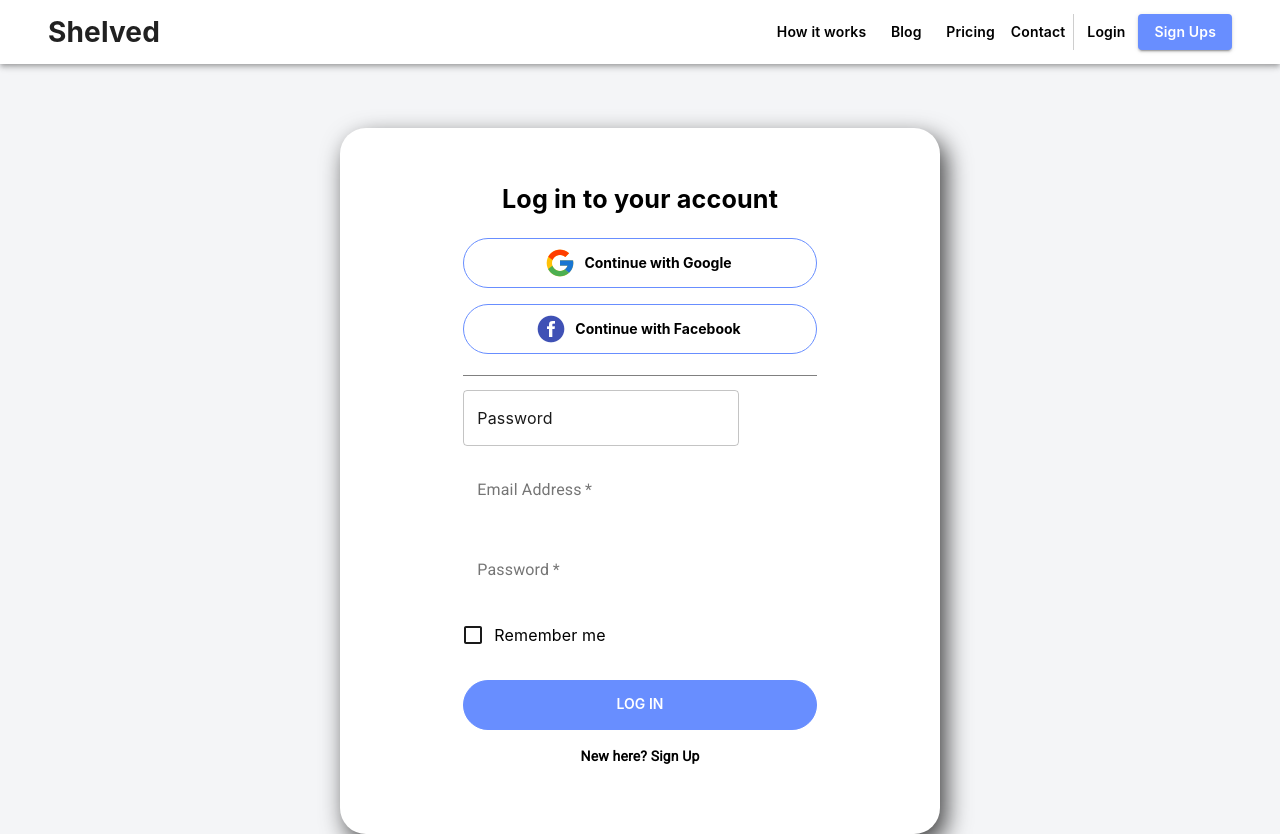
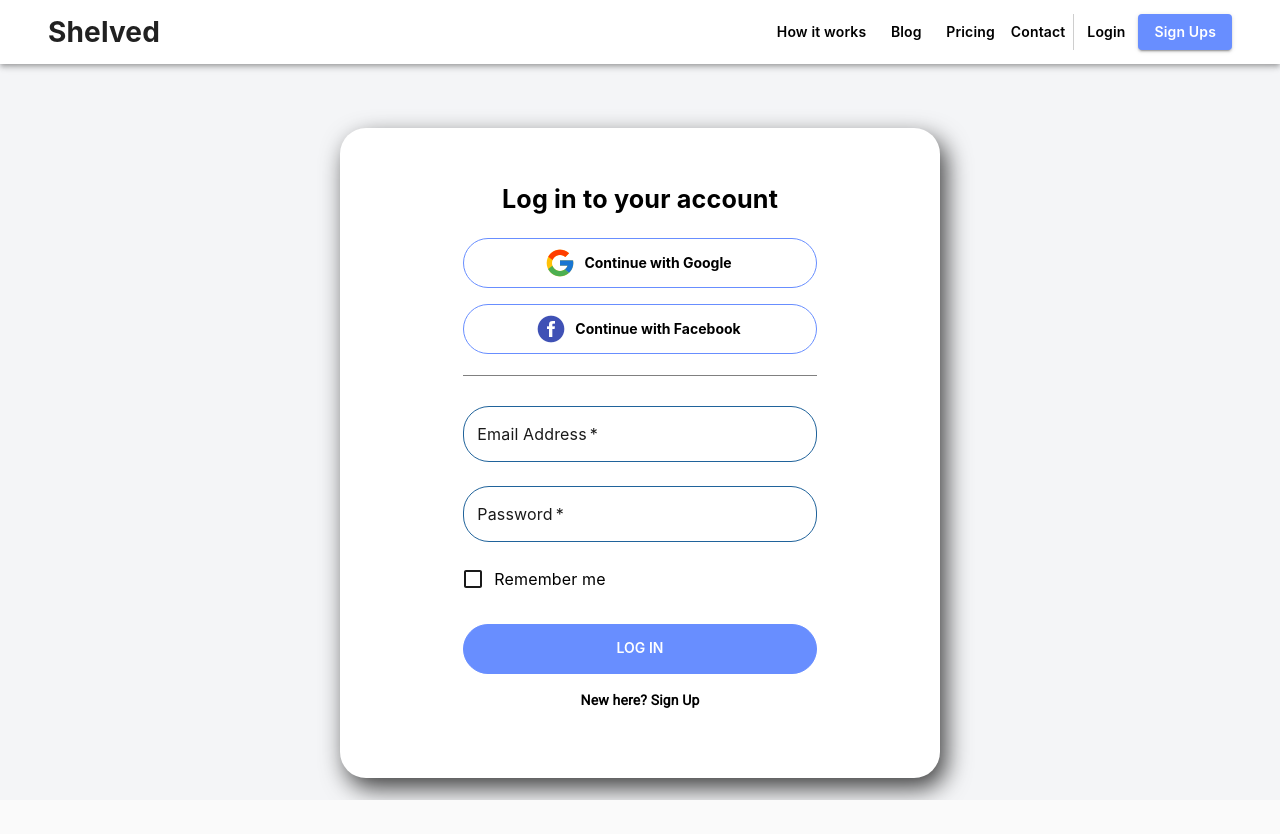
Before and after one commit to arju88nair/ReactTIL, a React app: page /login in a window 1280 px wide. After the commit the page ends 800 px from the top, so only its background shows below. Built offline with nearby package versions, Linux system fonts and the light colour scheme.

Commit message:
Input color fixed

```diff
--- a/src/views/LoginPage/LoginForm.jsx
+++ b/src/views/LoginPage/LoginForm.jsx
@@ -13,20 +13,19 @@ import Checkbox from "@material-ui/core/Checkbox";
 import Divider from "@material-ui/core/Divider";
 import {loginUser, userSelector, clearState} from '../../features/UserSlice';
 import {closeSpinner, openSpinner} from "../../features/MiscSlice";
+import {withStyles} from "@material-ui/core";
 
 const theme = createMuiTheme({
-    palette: {
-        primary: {
-            main: "#fff", //this overide blue color
-        },
-    },
+    // palette: {
+    //     primary: {
+    //         main: "#fff", //this overide blue color
+    //         light: "red", //overides light blue
+    //         dark: "green", //overides dark blue color
+    //     },
+    // },
 });
 
 const useStyles = makeStyles((theme) => ({
-    notchedOutline: {
-        borderWidth: "1px",
-        borderColor: "white !important"
-    },
     backdrop: {
         zIndex: theme.zIndex.drawer + 1,
         color: '#fff',
@@ -107,11 +106,32 @@ const useStyles = makeStyles((theme) => ({
         color: theme.palette.text.primary
     },
     multilineColor: {
-        color: theme.palette.text.primary,
+        color: 'white',
         borderRadius: '26px',
-
     }
 }));
+const CssTextField = withStyles({
+    root: {
+        '& label.Mui-focused': {
+            color: '#20639b',
+        },
+        '& .MuiInput-underline:after': {
+            borderBottomColor: '#20639b',
+        },
+        '& .MuiOutlinedInput-root': {
+            '& fieldset': {
+                borderColor: '#20639b',
+            },
+            '&:hover fieldset': {
+                borderColor: '#20639b',
+            },
+            '&.Mui-focused fieldset': {
+                borderColor: '#20639b',
+            },
+        },
+    },
+})(TextField);
+
 
 export function LoginForm() {
     const [user, setUser] = useState({
@@ -188,15 +208,7 @@ export function LoginForm() {
 
                     <Grid container spacing={2}>
                         <Grid item xs={12}>
-                            <TextField
-                                id="outlined-password-input"
-                                label="Password"
-                                type="password"
-                                autoComplete="current-password"
-                                variant="outlined"
-                            />
-                            <ThemeProvider theme={theme}>
-                                <TextField
+                            <CssTextField
                                 variant="outlined"
                                 required
                                 fullWidth
@@ -209,17 +221,12 @@ export function LoginForm() {
                                 value={user.email}
                                 type="email"
                                 InputProps={{
-                                        classes: {
-                                            notchedOutline: classes.notchedOutline
-                                        }
+                                    className: classes.multilineColor,
                                 }}
-
                             />
-                            </ThemeProvider>
                         </Grid>
                         <Grid item xs={12}>
-                            <ThemeProvider theme={theme}>
-                                <TextField
+                                <CssTextField
                                     variant="outlined"
                                     required
                                     fullWidth
@@ -231,12 +238,8 @@ export function LoginForm() {
                                     value={user.password} onChange={handleChange}
                                     inputProps={{minLength: 2}}
                                     InputProps={{
-                                        classes: {
-                                            notchedOutline: classes.notchedOutline
-                                        }
-                                    }}
-                                />
-                            </ThemeProvider>
+                                        className: classes.multilineColor
+                                    }}/>
                         </Grid>
                         <Grid item xs={12}>
 
--- a/src/views/RegisterPage/RegisterForm.jsx
+++ b/src/views/RegisterPage/RegisterForm.jsx
@@ -10,14 +10,14 @@ import {green} from "@material-ui/core/colors/green";
 import {useDispatch, useSelector} from "react-redux";
 import {Link, useHistory} from 'react-router-dom';
 import Divider from "@material-ui/core/Divider";
-import {Checkbox, FormControlLabel} from "@material-ui/core";
+import {Checkbox, FormControlLabel, withStyles} from "@material-ui/core";
 import {clearState, signupUser, userSelector} from "../../features/UserSlice";
 import {closeSpinner, openSpinner} from "../../features/MiscSlice";
 
 
 const theme = createMuiTheme({
     palette: {
-        text:"grey"
+        text: "grey"
     },
 });
 const useStyles = makeStyles((theme) => ({
@@ -104,9 +104,29 @@ const useStyles = makeStyles((theme) => ({
         borderRadius: '26px',
 
     }
+}));
 
-
-}));
+const CssTextField = withStyles({
+    root: {
+        '& label.Mui-focused': {
+            color: '#20639b',
+        },
+        '& .MuiInput-underline:after': {
+            borderBottomColor: '#20639b',
+        },
+        '& .MuiOutlinedInput-root': {
+            '& fieldset': {
+                borderColor: '#20639b',
+            },
+            '&:hover fieldset': {
+                borderColor: '#20639b',
+            },
+            '&.Mui-focused fieldset': {
+                borderColor: '#20639b',
+            },
+        },
+    },
+})(TextField);
 
 export function RegisterForm() {
     /// TODO :  Change input field colors
@@ -135,8 +155,7 @@ export function RegisterForm() {
             dispatch(closeSpinner())
             history.push('/');
         }
-        if(isError)
-        {
+        if (isError) {
             dispatch(closeSpinner())
         }
     }, [isError, isSuccess]);
@@ -145,13 +164,15 @@ export function RegisterForm() {
         const {name, value} = e.target;
         setUser(user => ({...user, [name]: value}));
     }
+
     const classes = useStyles();
 
     return (
         <Container component="main" maxWidth="sm" className={classes.loginBay}>
             <div className={classes.paper}>
 
-                <Typography component="h1" variant="h5" className={classes.textColor}  style={{fontSize: "1.8em", fontWeight: "bold"}}>
+                <Typography component="h1" variant="h5" className={classes.textColor}
+                            style={{fontSize: "1.8em", fontWeight: "bold"}}>
                     Create your account
                 </Typography>
                 <div className={classes.socialButtonBlock}>
@@ -182,9 +203,9 @@ export function RegisterForm() {
                 <form className={classes.form} onSubmit={handleSubmit}>
                     <Grid container spacing={2}>
                         <Grid item xs={12}>
-                            <ThemeProvider theme={theme}>
 
-                                <TextField
+
+                            <CssTextField
                                 variant="outlined"
                                 required
                                 fullWidth
@@ -199,11 +220,11 @@ export function RegisterForm() {
                                     className: classes.multilineColor
                                 }}
                             />
-                            </ThemeProvider>
+
                         </Grid>
                         <Grid item xs={12}>
-                            <ThemeProvider theme={theme}>
-                                <TextField
+
+                            <CssTextField
                                 variant="outlined"
                                 required
                                 fullWidth
@@ -218,11 +239,11 @@ export function RegisterForm() {
                                     className: classes.multilineColor
                                 }}
                             />
-                            </ThemeProvider>
+
                         </Grid>
                         <Grid item xs={12}>
-                            <ThemeProvider theme={theme}>
-                                <TextField
+
+                            <CssTextField
                                 variant="outlined"
                                 required
                                 fullWidth
@@ -238,17 +259,17 @@ export function RegisterForm() {
                                     className: classes.multilineColor
                                 }}
                             />
-                            </ThemeProvider>
+
                         </Grid>
                         <Grid item xs={12}>
                             <FormControlLabel className={classes.textColor}
-                                              control={<Checkbox value="allowExtraEmails" color="secondary" required/>}
+                                              control={<Checkbox value="allowExtraEmails" color="text" required/>}
                                               label="I agree to the terms and conditions."
                             />
                         </Grid>
                         {isError ? <Grid item xs={12}>
                             <Typography variant="caption" display="block" gutterBottom color="primary"
-                                        style={{color: 'red',fontSize:'1.05em'}}>
+                                        style={{color: 'red', fontSize: '1.05em'}}>
                                 {errorMessage}
                             </Typography>
                         </Grid> : null}
@@ -263,7 +284,7 @@ export function RegisterForm() {
                     </Button>
                     <Grid container justify="center">
                         <Grid item>
-                            <Link to="/login" className={classes.textColor}  style={{
+                            <Link to="/login" className={classes.textColor} style={{
                                 textDecoration: 'none',
                                 fontWeight: 'bold'
                             }}> Already have an
```
Lines whose indentation alone changed are shown as unchanged.
